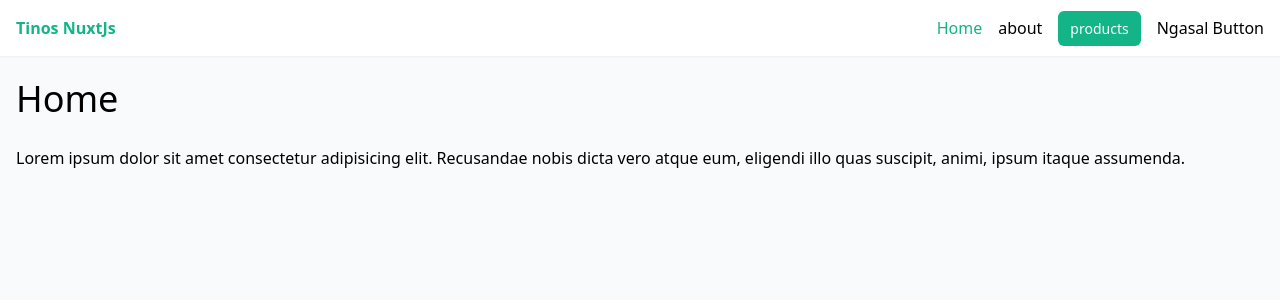
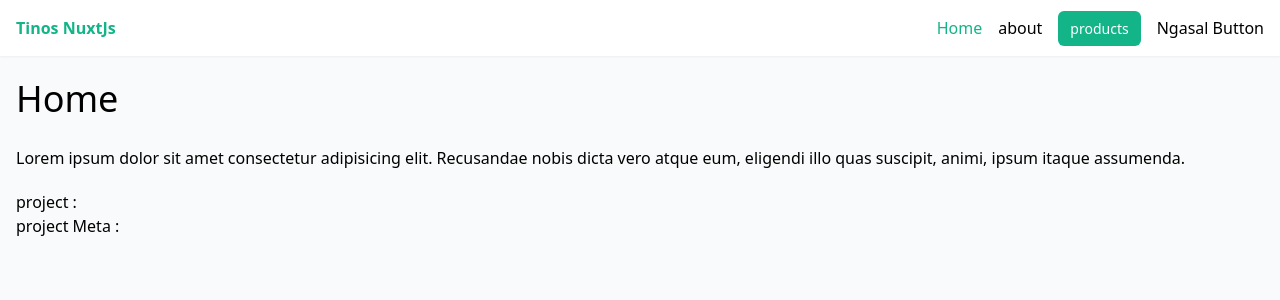
Before and after one commit to faustino21/learn-nuxt, a Nuxt app: page / in a window 1280 px wide. Shown: the top 300 px of the page. Built offline with nearby package versions, Linux system fonts and the light colour scheme; no server answers.

Commit message:
fetching to strapi

```diff
--- a/pages/index.vue
+++ b/pages/index.vue
@@ -3,10 +3,12 @@
         <h2>Home</h2>
         <p>Lorem ipsum dolor sit amet consectetur adipisicing elit. Recusandae nobis dicta vero atque eum, eligendi illo quas suscipit, animi, ipsum itaque assumenda.</p>
     </div>
+    <div>project : {{ project }}</div>
+    <div>project Meta : {{ projectMeta }}</div>
 </template>
 
 <script setup>
-
+    const { data: project, meta: projectMeta } = await useFetch('http://localhost:1337/api/projects')
 </script>
 
 <style scoped>
```
Also changed, not shown: 1 other file (tests, documents, lock files or other folders).
